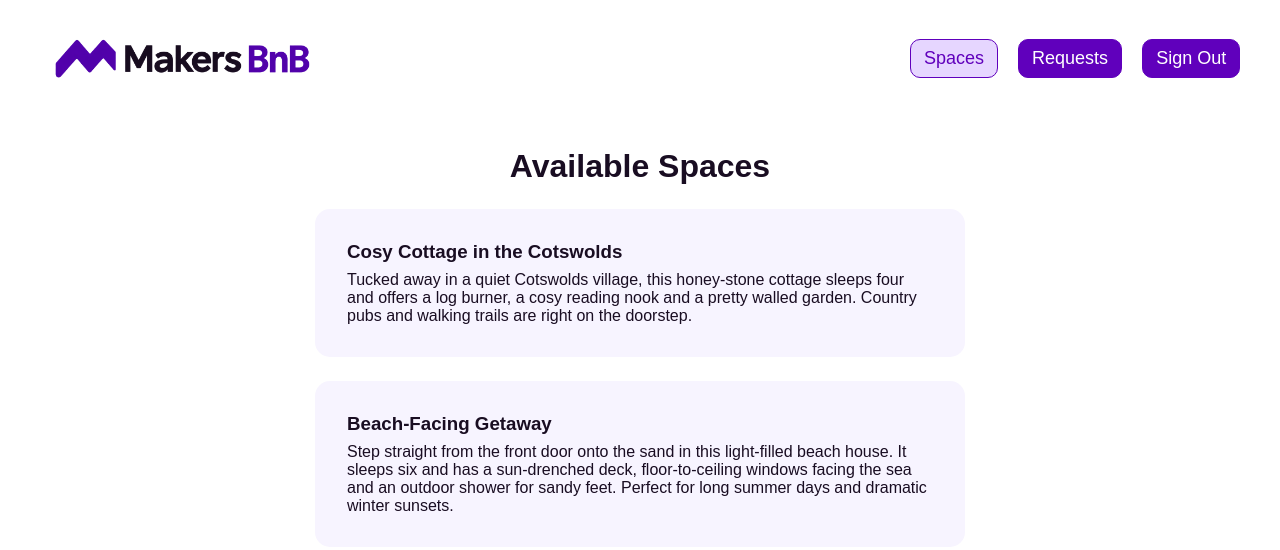
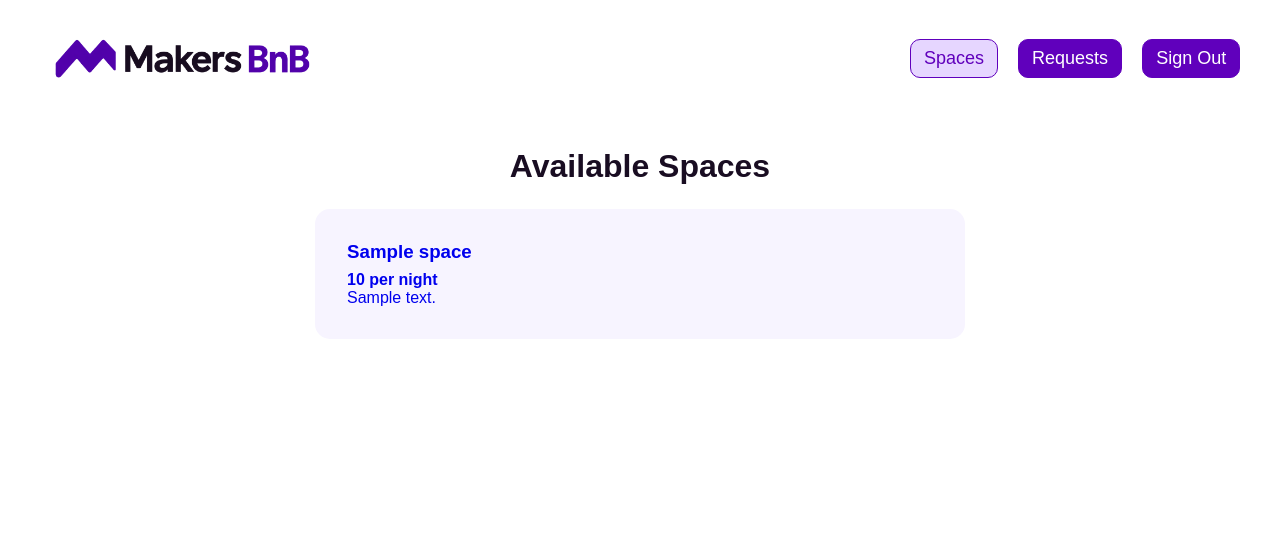
Before and after one commit to SamuelStandcumbe/ignis_makersbnb, a Flask app: template templates/available_spaces.html in a window 1280 px wide. Shown: the top 550 px of the page. Run offline with Flask 3, Linux system fonts and the light colour scheme; the template is opened without the code that fills it: most values are stand-ins (such as "Sample title", 1, 10 or a date in 2020); some libraries are stand-ins or nearby versions.

Commit message:
made spaces show relevant info and link

```diff
--- a/static/css/styles.css
+++ b/static/css/styles.css
@@ -161,6 +161,7 @@ header {
     width: 90%;
     margin: 1.5rem auto;
     transition: transform 0.2s ease;
+
 }
 
 .space-card h3 {
@@ -169,6 +170,10 @@ header {
 
 .space-card:hover {
     transform: scale(1.02);
+}
+
+.spaces a:link {
+    text-decoration: none;
 }
 
 
--- a/templates/available_spaces.html
+++ b/templates/available_spaces.html
@@ -18,21 +18,15 @@
         <main>
             <h1 class="intro">Available Spaces</h1>
             <section class="spaces">
-                <article class="space-card">
-                    <h3>Cosy Cottage in the Cotswolds</h3>
-                    <p>
-                    Tucked away in a quiet Cotswolds village, this honey-stone cottage sleeps
-                    four and offers a log burner, a cosy reading nook and a pretty walled garden.
-                    Country pubs and walking trails are right on the doorstep.
-                    </p>
-                </article>
-                <article class="space-card">
-                    <h3>Beach-Facing Getaway</h3>
-                    <p>
-                        Step straight from the front door onto the sand in this light-filled beach house.
-                        It sleeps six and has a sun-drenched deck, floor-to-ceiling windows facing the sea
-                        and an outdoor shower for sandy feet. Perfect for long summer days and dramatic winter sunsets.
-                    </p>
+                {% for space in available_spaces %}
+                    <a href =/make_request/{{space.id}} id="spaces_card"><article class="space-card">
+                        <h3>{{space.space_name}}</h3>
+                        <b>{{space.price}} per night</b>
+                        <p>
+                        {{space.description}}
+                        </p>
+                    </article></a>
+                {% endfor %}
                 </article>
             </section>
         </main>
```
